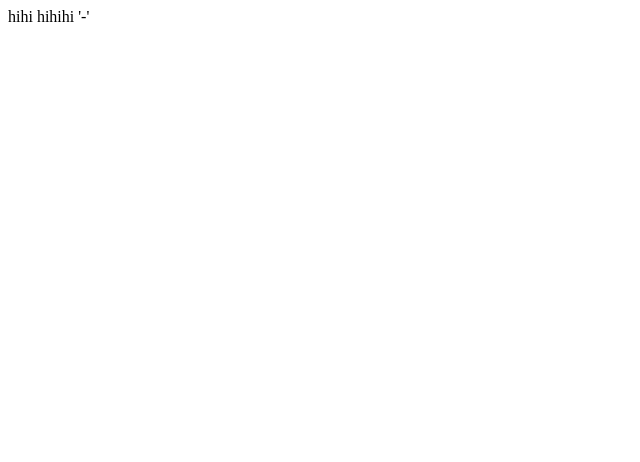
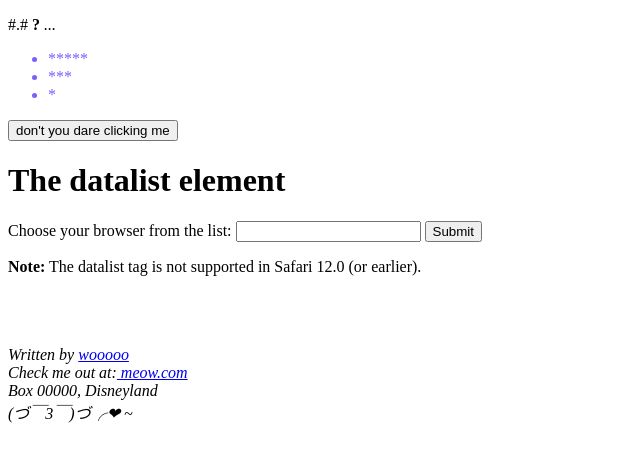
Before and after one commit to sxx2332870064/3001, a plain HTML site: page index.html in a window 1280 px wide. Shown: the whole page, without its empty margins (0-640 px from the left). Drawn offline with Linux system fonts and the light colour scheme.

Commit message:
added style

```diff
--- /dev/null
+++ b/css/style.css
@@ -0,0 +1,3 @@
+li{
+    color:rgb(126, 94, 254)
+}
--- a/index.html
+++ b/index.html
@@ -1,3 +1,51 @@
-hihi
+<!DOCTYPE html>
+<html lang="en">
+<head>
+    <meta charset="UTF-8">
+    <meta http-equiv="X-UA-Compatible" content="IE=edge">
+    <meta name="viewport" content="width=device-width, initial-scale=1.0">
 
-hihihi '-'
+    <link rel="stylesheet" type="text/css" href="./css/style.css"/>
+
+    <title>TAT</title>
+</head>
+<body>
+    <p> #.# <b>?</b> <em>...</em><br></p>
+    <div></div>
+    <span></span>
+    <ul>
+        <li>*****</li>
+        <li>***</li>
+        <li>*</li>
+    </ul>
+    <button>don't you dare clicking me</button>
+    <img src=""/>
+
+    <h1>The datalist element</h1>
+
+    <form action="/action_page.php" method="get">
+      <label for="browser">Choose your browser from the list:</label>
+      <input list="browsers" name="browser" id="browser">
+      <datalist id="browsers">
+        <option value="Edge">
+        <option value="Firefox">
+        <option value="Chrome">
+        <option value="Opera">
+        <option value="Safari">
+      </datalist>
+      <input type="submit">
+    </form>
+
+    <p><strong>Note:</strong> The datalist tag is not supported in Safari 12.0 (or earlier).</p>
+
+    <br>
+    <br>
+    <br>
+    <address>
+        Written by <a href="https://zh.wikipedia.org/wiki/%E7%8A%AC">wooooo</a><br>
+        Check me out at:<a href="https://zh.wikipedia.org/wiki/%E6%B5%81%E6%B5%AA%E7%8A%AC"> meow.com</a><br>
+        Box 00000, Disneyland<br>
+        (づ￣3￣)づ╭❤ ~
+        </address>
+</body>
+</html>
```
